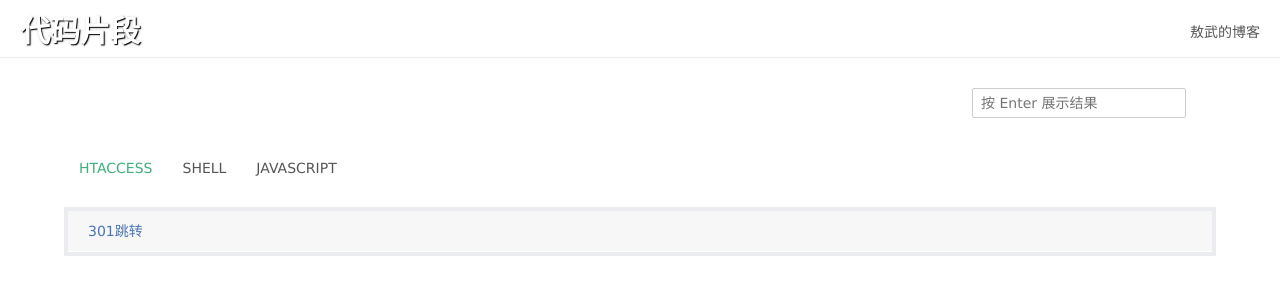
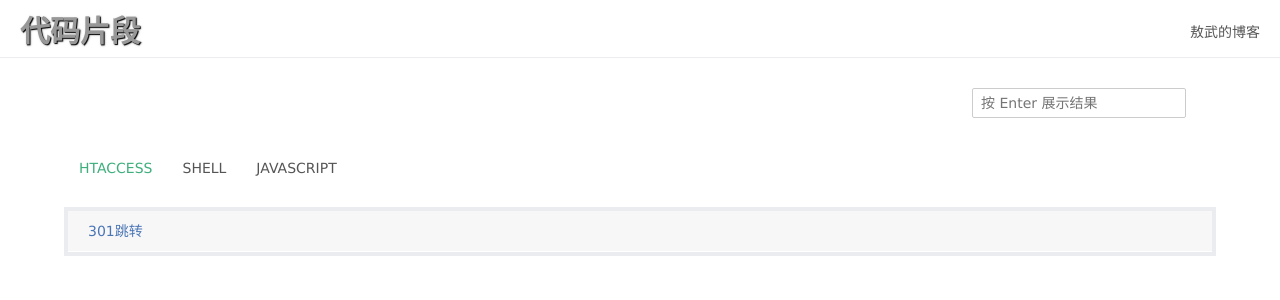
Before and after one commit to yihuaxiang/snippets, a Jekyll site: the page built from index.html, in a window 1280 px wide. Shown: the top 300 px of the page. Built offline with Jekyll 4.4.1, drawn with Linux system fonts in a browser that asks for light colours.

Commit message:
fix: icon

```diff
--- a/index.html
+++ b/index.html
@@ -10,7 +10,9 @@
 </ul>
 
 <span href="{{site.new_path}}" class="add-snippet" target="_blank">+<b>添加 Snippet</b></span>
-<div class="search-mask"><i class="icon search-close" title="关闭">&#xe624;</i></div>
+<div class="search-mask"><i class="icon search-close" title="关闭">
+  <img width="50" heght="50" src="https://fudongdong-statics.oss-cn-beijing.aliyuncs.com/autoupload/2022-04-13/31e000e868fb4d06a04b1419a29a3c36.close (4).png" />
+</i></div>
 <div class="codeTypes" id="codeTypes"></div>
 <div class="codePreview" id="codePreview">
   <div class="search">
@@ -19,10 +21,16 @@
   </div>
 	<div class="typeList" id="typeList"></div>
 	<div class="codebox" id="codebox" data-baseurl="{{site.edit_path}}">
-		<i class="icon close" id="close" title="关闭预览">&#xe624;</i>
-    <a class="icon pen" title="编辑代码" href="#" target="_blank">&#xe601;</a>
+		<i class="icon close" id="close" title="关闭预览">
+      <img width="16" height="16" src="https://fudongdong-statics.oss-cn-beijing.aliyuncs.com/autoupload/2022-04-13/40e7590b3c8841f3a5c8c81415d70f5a.close (3).png" />
+    </i>
+    <a class="icon pen" title="编辑代码" href="#" target="_blank">
+      <img width="16" height="16" src="https://fudongdong-statics.oss-cn-beijing.aliyuncs.com/autoupload/2022-04-13/901403d934f240a9938acaf6bc8035a0.edit.png" />
+    </a>
 		<div class="code" id="code">
-      <i class="icon close" id="close">&#xe624;</i>
+      <i class="icon close" id="close">
+        <img width="16" height="16" src="https://fudongdong-statics.oss-cn-beijing.aliyuncs.com/autoupload/2022-04-13/40e7590b3c8841f3a5c8c81415d70f5a.close (3).png" />
+      </i>
       <div class="codectt" id="codectt"></div>
     </div>
 	</div>
--- a/public/css/main.css
+++ b/public/css/main.css
@@ -1,9 +1,6 @@
 body,div,h1,h2,h3,h4,ul,li,p {
     margin: 0;
     padding: 0;
-}
-* {
-    transition: all 0.3s;
 }
 html, body {
     height: 100%;
@@ -84,7 +81,7 @@
 .header h1 {
     font-size: 30px;
     line-height: 64px;
-    color: #FFF;
+    color: #989898;
     font-family: fantasy,cursive,consolas;
     text-shadow: 1px 1px 1px #000, 1px 1px 3px #CCC;
     display: inline-block;
--- a/public/js/main.js
+++ b/public/js/main.js
@@ -89,7 +89,8 @@
       }
     });
     codebox.addEventListener("click", function(evt){
-      if(evt.target.getAttribute("id") == "close") {
+      console.info('click', evt.target, close);
+      if(evt.target.getAttribute("id") == "close" || evt.target.parentNode.getAttribute("id") == "close") {
         close.click();
       }
     });
```
